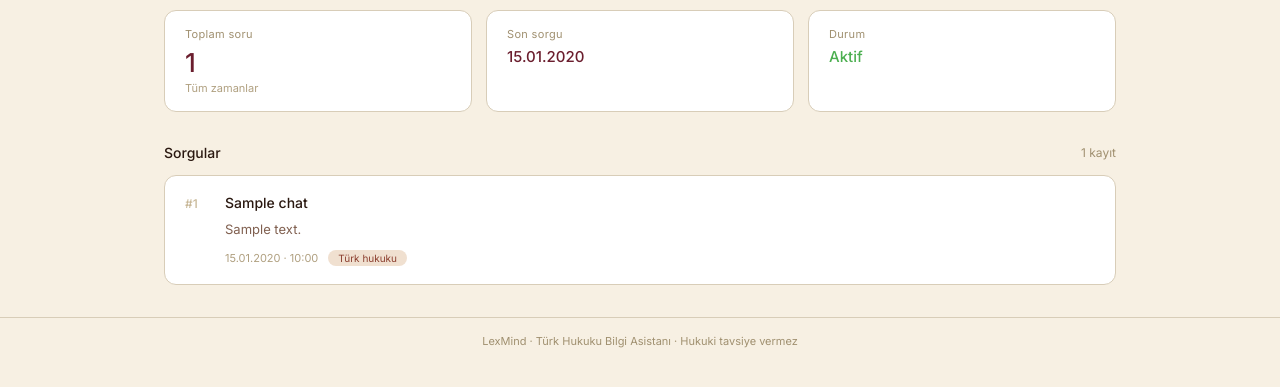
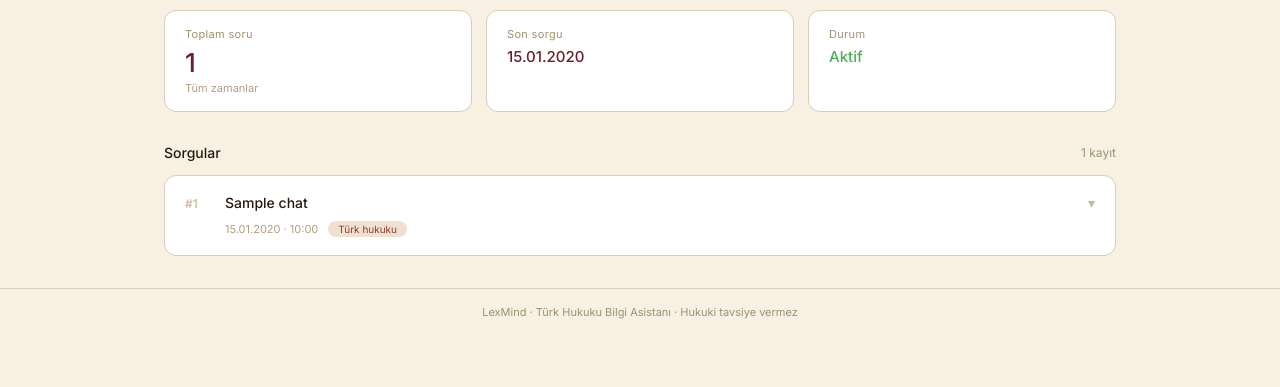
Before and after one commit to behramaras/lexmind-ai, a Flask app: page /history in a window 1280 px wide. Shown: the part 156-543 px from the top of the page. Run offline with Flask 3, Linux system fonts and the light colour scheme; a user stored in the database is signed in; tables that the repository leaves empty hold one stand-in row (values such as "Sample post").

Commit message:
feat: add accordion toggle for chat history answers

```diff
--- a/app/templates/history.html
+++ b/app/templates/history.html
@@ -7,29 +7,30 @@
   .dash-title { font-size: 22px; font-weight: 500; color: #2a1810; margin-bottom: 6px; }
   .dash-sub { font-size: 13px; color: #906050; }
 
-  /* İSTATİSTİKLER */
   .stats { display: flex; gap: 14px; margin-bottom: 32px; }
   .stat { flex: 1; padding: 16px 20px; background: #fff; border-radius: 12px; border: 0.5px solid #d8cdb8; }
   .stat-label { font-size: 11px; color: #a09070; margin-bottom: 6px; letter-spacing: 0.03em; }
   .stat-val { font-size: 26px; font-weight: 500; color: #6B1E2E; }
   .stat-sub { font-size: 11px; color: #b0a080; margin-top: 3px; }
 
-  /* GEÇMİŞ LİSTESİ */
   .history-header { display: flex; align-items: center; justify-content: space-between; margin-bottom: 14px; }
   .history-title { font-size: 14px; font-weight: 500; color: #2a1810; }
   .history-count { font-size: 12px; color: #a09070; }
   .history-list { display: flex; flex-direction: column; gap: 10px; }
-  .history-item { background: #fff; border: 0.5px solid #d8cdb8; border-radius: 12px; padding: 18px 20px; display: flex; gap: 16px; align-items: flex-start; transition: border 0.15s; }
+
+  .history-item { background: #fff; border: 0.5px solid #d8cdb8; border-radius: 12px; padding: 18px 20px; display: flex; gap: 16px; align-items: flex-start; transition: border 0.15s; cursor: pointer; }
   .history-item:hover { border-color: #6B1E2E; }
   .history-num { font-size: 12px; color: #c8b898; font-weight: 500; min-width: 24px; margin-top: 2px; }
   .history-content { flex: 1; }
-  .history-q { font-size: 14px; color: #2a1810; margin-bottom: 8px; font-weight: 500; }
-  .history-a { font-size: 13px; color: #806050; line-height: 1.6; display: -webkit-box; -webkit-line-clamp: 2; -webkit-box-orient: vertical; overflow: hidden; }
+  .history-q { font-size: 14px; color: #2a1810; margin-bottom: 4px; font-weight: 500; }
+  .history-a { font-size: 13px; color: #806050; line-height: 1.6; display: none; margin-top: 10px; }
+  .history-a.open { display: block; }
   .history-meta { display: flex; align-items: center; gap: 10px; margin-top: 10px; }
   .history-date { font-size: 11px; color: #b0a080; }
   .history-badge { font-size: 10px; padding: 2px 10px; border-radius: 99px; background: #f0e0d0; color: #8B3E2E; }
+  .history-arrow { font-size: 14px; color: #c8b898; margin-left: auto; transition: transform 0.2s; flex-shrink: 0; }
+  .history-arrow.open { transform: rotate(180deg); }
 
-  /* BOŞ DURUM */
   .empty { text-align: center; padding: 60px 20px; }
   .empty-icon { font-size: 40px; margin-bottom: 16px; }
   .empty-title { font-size: 16px; font-weight: 500; color: #2a1810; margin-bottom: 8px; }
@@ -73,16 +74,17 @@
     </div>
     <div class="history-list">
       {% for chat in chats %}
-      <div class="history-item">
+      <div class="history-item" onclick="toggle(this)">
         <div class="history-num">#{{ loop.index }}</div>
         <div class="history-content">
           <div class="history-q">{{ chat.question }}</div>
-          <div class="history-a">{{ chat.answer }}</div>
+          <div class="history-a markdown-body">{{ chat.answer }}</div>
           <div class="history-meta">
             <span class="history-date">{{ chat.created_at.strftime('%d.%m.%Y · %H:%M') }}</span>
             <span class="history-badge">Türk hukuku</span>
           </div>
         </div>
+        <div class="history-arrow">▾</div>
       </div>
       {% endfor %}
     </div>
@@ -96,4 +98,18 @@
   {% endif %}
 </div>
 
+<script src="https://cdnjs.cloudflare.com/ajax/libs/marked/9.1.6/marked.min.js"></script>
+<script>
+  document.querySelectorAll('.markdown-body').forEach(el => {
+    el.innerHTML = marked.parse(el.innerText);
+  });
+
+  function toggle(el) {
+    const answer = el.querySelector('.history-a');
+    const arrow = el.querySelector('.history-arrow');
+    answer.classList.toggle('open');
+    arrow.classList.toggle('open');
+  }
+</script>
+
 {% endblock %}
```
